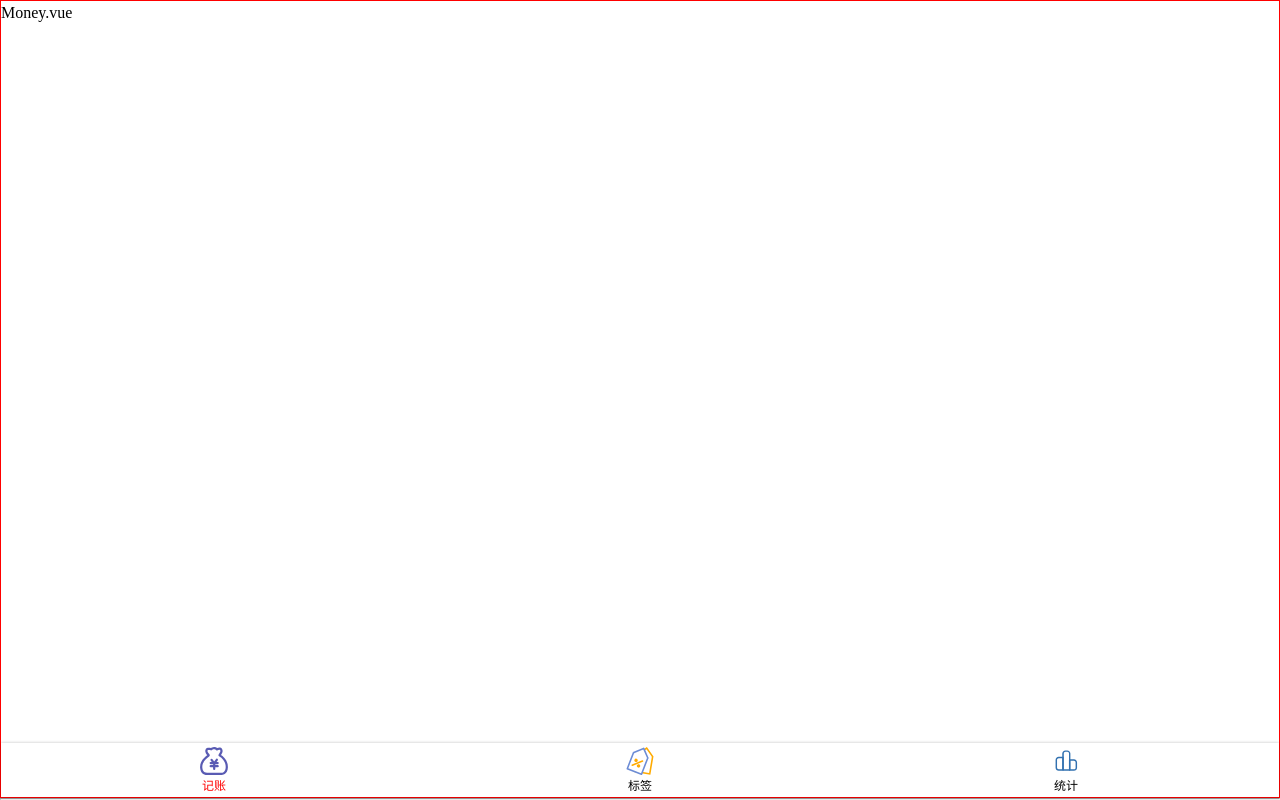
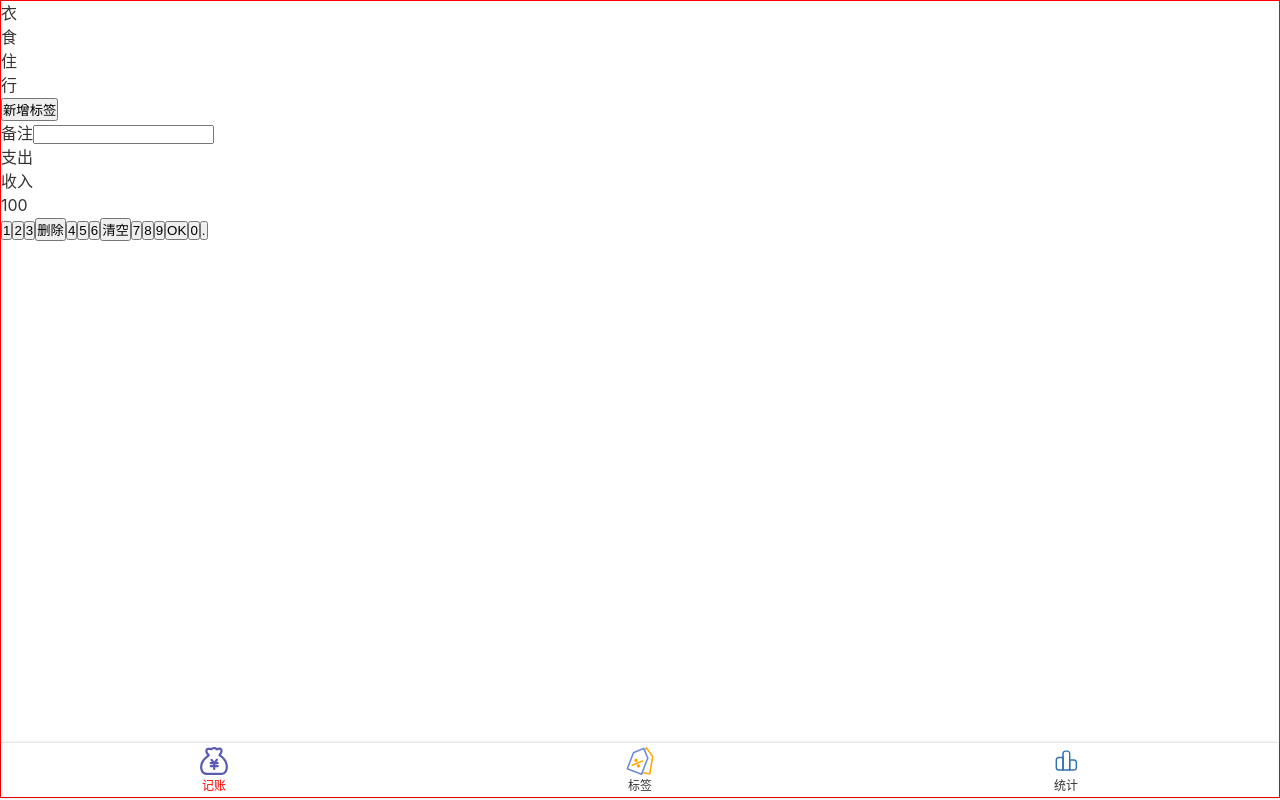
Before and after one commit to wbh1328551759/MyMoneyBook-1, a Vue app: page /#/money in a window 1280 px wide. Built offline with nearby package versions, Linux system fonts and the light colour scheme.

Commit message:
添加全局样式和全局变量

```diff
--- a/src/App.vue
+++ b/src/App.vue
@@ -1,42 +1,19 @@
 <template>
   <div>
-    <router-view />
-    <hr/>
+    <router-view/>
+
 
   </div>
 </template>
 
 <style lang="scss">
-  *{
-    margin: 0;
-    padding: 0;
-    box-sizing: border-box;
-  }
-  body{
+  @import "~@/assets/style/reset.scss";
+  @import "~@/assets/style/helper.scss";
+  body {
+    -webkit-font-smoothing: antialiased;
+    -moz-osx-font-smoothing: grayscale;
+    color: #333;
+    font-family: $font-hei;
     line-height: 1.5;
   }
-  a{
-    text-decoration: none;
-    color: inherit;
-  }
-  #app {
-  font-family: Avenir, Helvetica, Arial, sans-serif;
-  -webkit-font-smoothing: antialiased;
-  -moz-osx-font-smoothing: grayscale;
-  text-align: center;
-  color: #2c3e50;
-}
-
-#nav {
-  padding: 30px;
-
-  a {
-    font-weight: bold;
-    color: #2c3e50;
-
-    &.router-link-exact-active {
-      color: #42b983;
-    }
-  }
-}
 </style>
--- /dev/null
+++ b/src/assets/style/helper.scss
@@ -0,0 +1,5 @@
+$font-hei:-apple-system, "Noto Sans", "Helvetica Neue", Helvetica, "Nimbus Sans L", Arial, "Liberation Sans", "PingFang SC", "Hiragino Sans GB", "Noto Sans CJK SC", "Source Han Sans SC", "Source Han Sans CN", "Microsoft YaHei", "Wenquanyi Micro Hei", "WenQuanYi Zen Hei", "ST Heiti", SimHei, "WenQuanYi Zen Hei Sharp", sans-serif;
+$font-kai:Baskerville, Georgia, "Liberation Serif", "Kaiti SC", STKaiti, "AR PL UKai CN", "AR PL UKai HK", "AR PL UKai TW", "AR PL UKai TW MBE", "AR PL KaitiM GB", KaiTi, KaiTi_GB2312, DFKai-SB, "TW\-Kai", serif;
+$font-song:Georgia, "Nimbus Roman No9 L", "Songti SC", "Noto Serif CJK SC", "Source Han Serif SC", "Source Han Serif CN", STSong, "AR PL New Sung", "AR PL SungtiL GB", NSimSun, SimSun, "TW\-Sung", "WenQuanYi Bitmap Song", "AR PL UMing CN", "AR PL UMing HK", "AR PL UMing TW", "AR PL UMing TW MBE", PMingLiU, MingLiU, serif;
+
+$color-highlight:#f00;
--- /dev/null
+++ b/src/assets/style/reset.scss
@@ -0,0 +1,10 @@
+* {
+  margin: 0;
+  padding: 0;
+  box-sizing: border-box;
+}
+
+a {
+  text-decoration: none;
+  color: inherit;
+}
--- a/src/components/Nav.vue
+++ b/src/components/Nav.vue
@@ -29,6 +29,7 @@
 </script>
 
 <style lang="scss" scoped>
+  @import "~@/assets/style/helper.scss";
   nav{
     display: flex;
     box-shadow: 0 0 3px rgba(0,0,0,0.25);
@@ -47,8 +48,7 @@
       }
     }
     > .item.selected{
-      color:red;
-
+      color:$color-highlight;
     }
   }
 </style>
--- a/src/views/Money.vue
+++ b/src/views/Money.vue
@@ -1,7 +1,48 @@
 <template>
-    <Layout>
-      <p>Money.vue</p>
-    </Layout>
+  <Layout>
+    <div class="tags">
+      <ul class="current">
+        <li>衣</li>
+        <li>食</li>
+        <li>住</li>
+        <li>行</li>
+      </ul>
+      <div class="new">
+        <button>新增标签</button>
+      </div>
+    </div>
+    <div>
+      <label class="notes">
+        <span class="name">备注</span>
+        <input type="text"/>
+      </label>
+    </div>
+    <div>
+      <ul class="types">
+        <li class="selected">支出</li>
+        <li>收入</li>
+      </ul>
+    </div>
+    <div class="numberPad">
+      <div class="output">100</div>
+      <div class="buttons">
+        <button>1</button>
+        <button>2</button>
+        <button>3</button>
+        <button>删除</button>
+        <button>4</button>
+        <button>5</button>
+        <button>6</button>
+        <button>清空</button>
+        <button>7</button>
+        <button>8</button>
+        <button>9</button>
+        <button>OK</button>
+        <button>0</button>
+        <button>.</button>
+      </div>
+    </div>
+  </Layout>
 </template>
 
 <script lang="ts">
```
